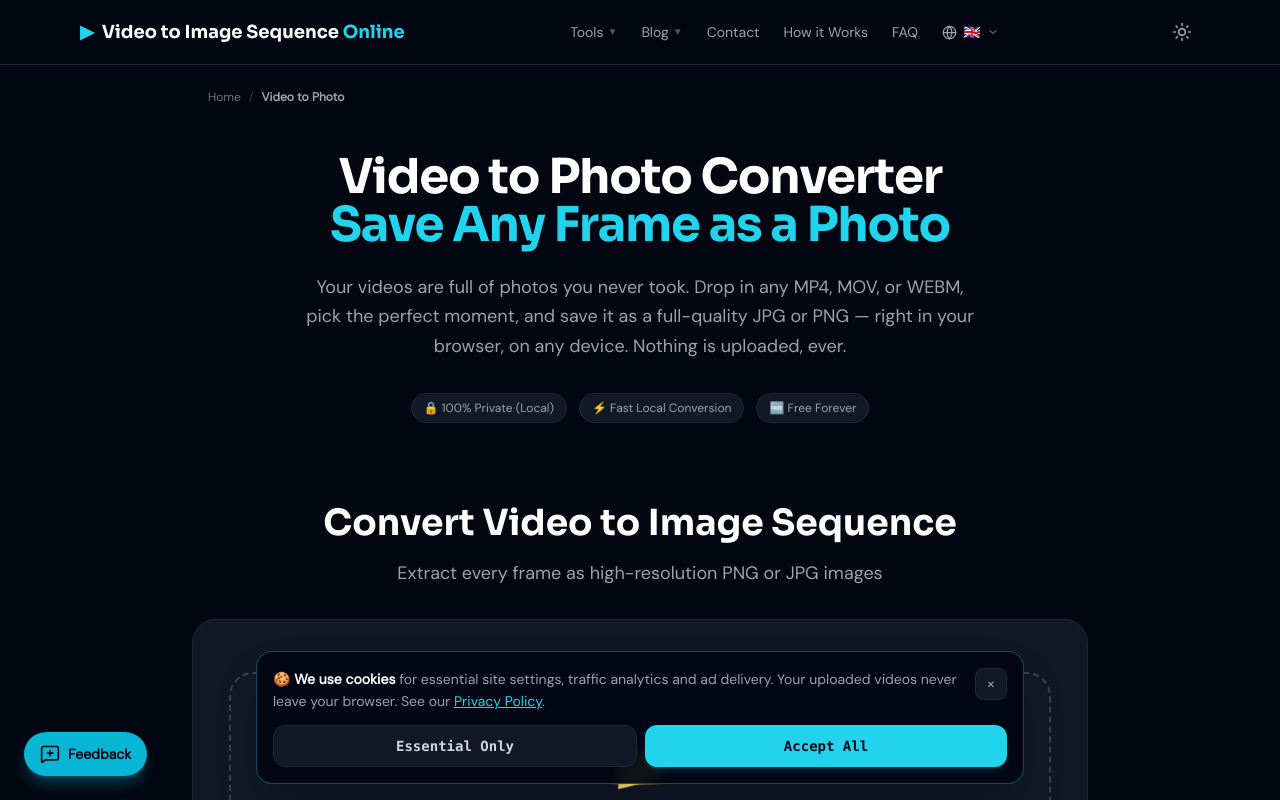
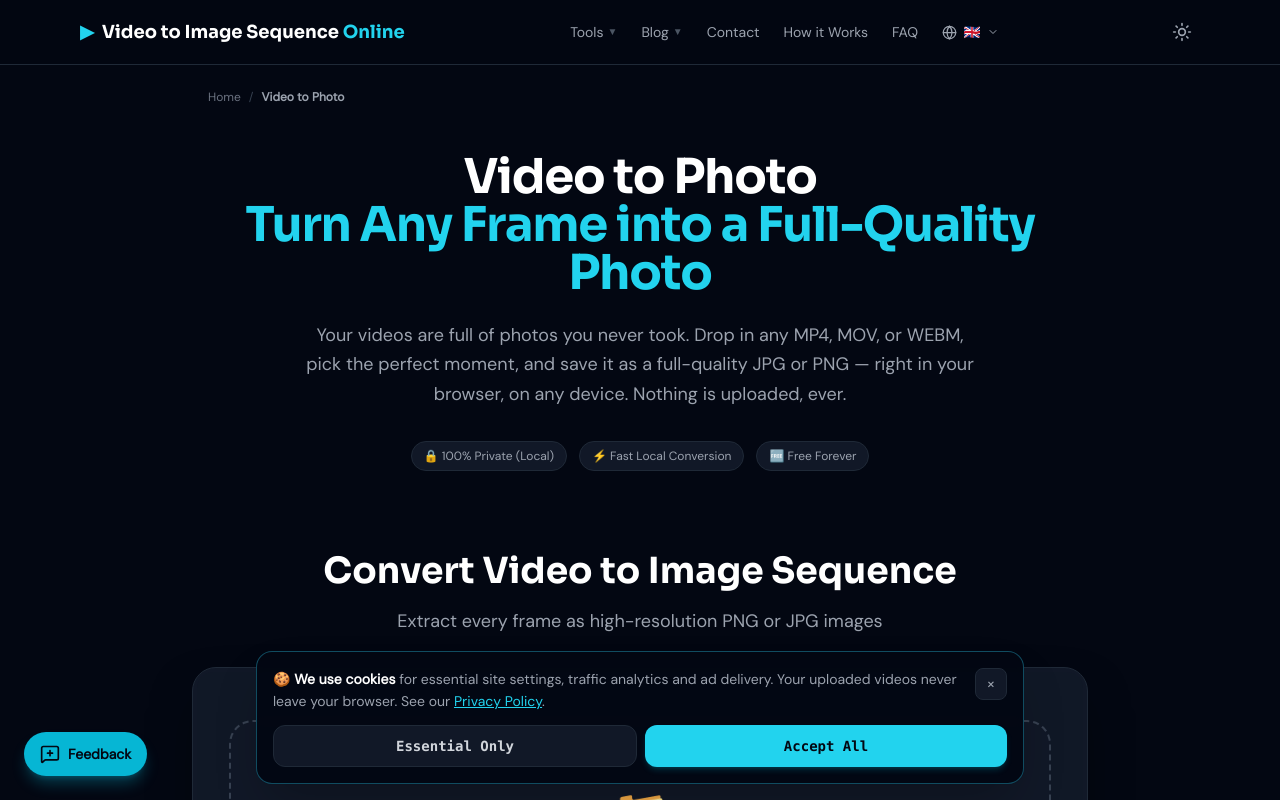
Before and after one commit to msachal5700/video-to-image-sequence, a React (Vite) app: page /video-to-photo in a window 1280 px wide. Shown: the top 800 px of the page. Built offline with nearby package versions, Linux system fonts and the light colour scheme.

Commit message:
Rebased: video-to-photo title/meta pass (VideoToPhoto.tsx JSON-LD + en.json videoToPhoto block); Ezgif changes already in main

```diff
--- a/i18n/locales/en.json
+++ b/i18n/locales/en.json
@@ -740,10 +740,10 @@
     "keywords": "video contact sheet, video contact sheet maker, video contact sheet generator, video contact sheet online, video thumbnail grid, make contact sheet from video"
   },
   "videoToPhoto": {
-    "title": "Video to Photo — Free Online Converter, No Signup Needed",
-    "description": "Save any video frame as a full-quality JPG or PNG photo — free in your browser. No upload, no signup, no watermark. Works on iPhone, Android & desktop.",
-    "h1": "Video to Photo Converter",
-    "h1Sub": "Save Any Frame as a Photo",
+    "title": "Video to Photo: Turn Any Video Frame into a Full-Quality Photo — Free",
+    "description": "Pull the perfect still from any video — save any frame as a full-quality JPG or PNG photo in your browser. No upload, no app, no signup. Works on iPhone & Android.",
+    "h1": "Video to Photo",
+    "h1Sub": "Turn Any Frame into a Full-Quality Photo",
     "hero": "Your videos are full of photos you never took. Drop in any MP4, MOV, or WEBM, pick the perfect moment, and save it as a full-quality JPG or PNG — right in your browser, on any device. Nothing is uploaded, ever.",
     "keywords": "video to photo, convert video to photo, save video frame as photo, video to picture, extract photo from video, video frame to photo"
   },
--- a/pages/VideoToPhoto.tsx
+++ b/pages/VideoToPhoto.tsx
@@ -56,10 +56,10 @@ const VideoToPhoto: React.FC = () => {
     const webAppSchema = {
       "@context": "https://schema.org",
       "@type": "WebApplication",
-      "name": "Video to Photo Converter — Save Any Frame as a Photo",
+      "name": "Video to Photo — Turn Any Video Frame into a Full-Quality Photo",
       "url": "https://www.videotoimagesequence.online/video-to-photo",
       "image": "https://www.videotoimagesequence.online/og-image.png",
-      "description": "Convert video to photo free — save any frame as a JPG or PNG photo in your browser. No upload, no signup, full quality. Works on iPhone, Android & desktop.",
+      "description": "Pull the perfect still from any video — save any frame as a full-quality JPG or PNG photo in your browser. No upload, no app, no signup. Works on iPhone & Android.",
       "applicationCategory": "MultimediaApplication",
       "applicationSubCategory": "Video to Photo Converter",
       "operatingSystem": "All — Browser-based (Chrome, Firefox, Safari, Edge)",
```
